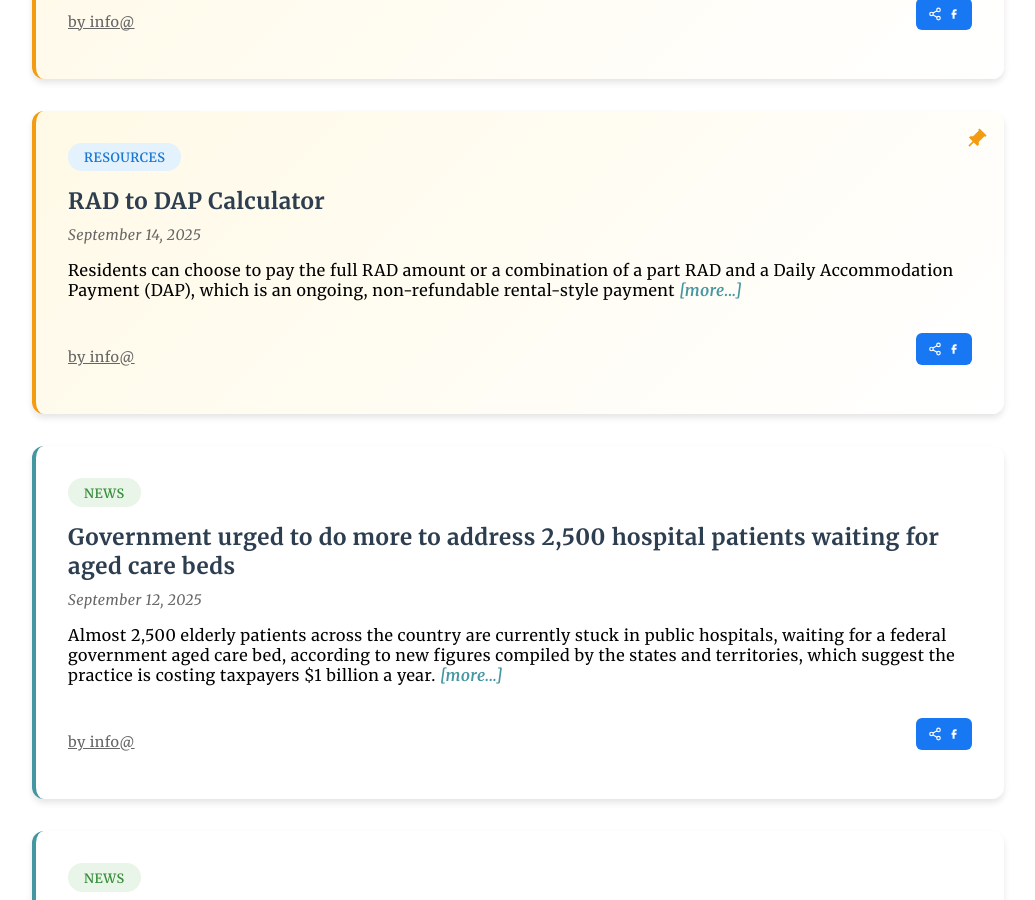
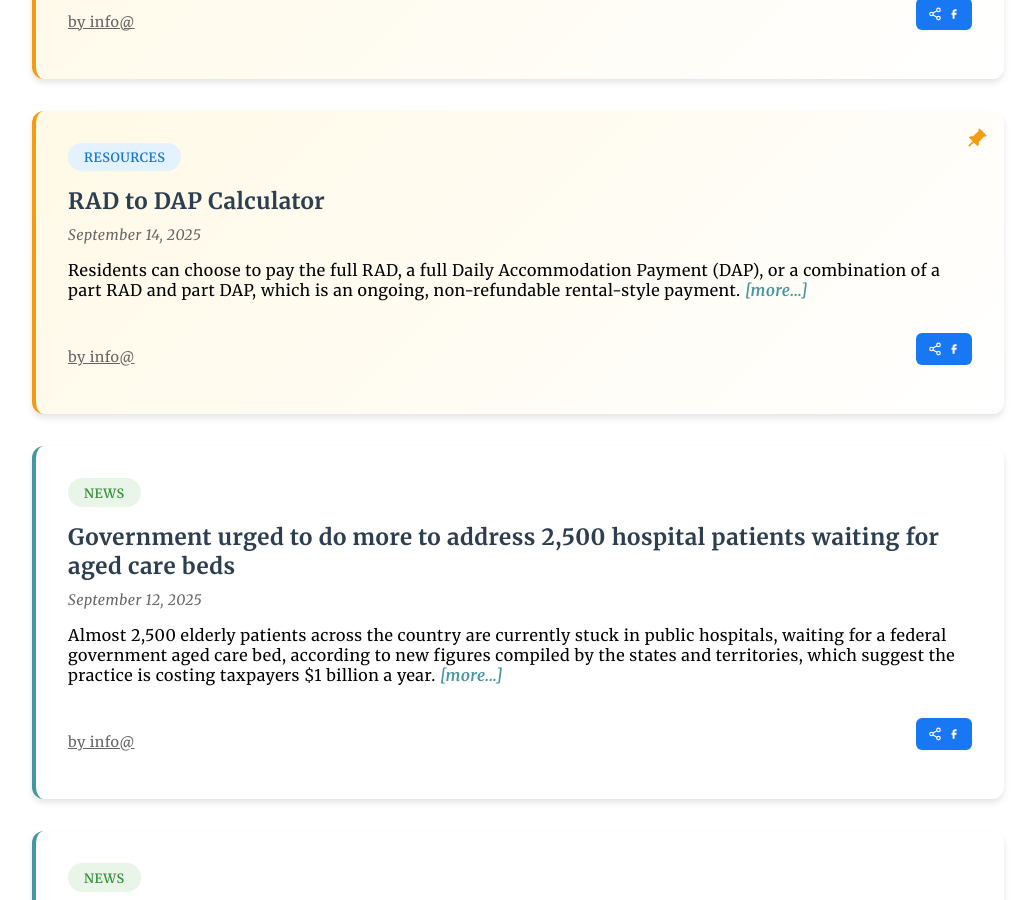
Before and after one commit to dmholyday/pathwaysincare-web, a Jekyll site: the page built from resources/index.html, in a window 1280 px wide and 900 px high, scrolled down 798 px. Shown: the whole window, without its empty margins (122-1157 px from the left). Built offline with Jekyll 4.4.1, drawn with Linux system fonts in a browser that asks for light colours; some of the changed lines change nothing that is shown.

Commit message:
some text content fixes

```diff
--- a/resources/index.html
+++ b/resources/index.html
@@ -42,16 +42,17 @@
                     <p>Here you will find useful links and information. <span class="read-more-indicator">[more...]</span></p>
                 </div>
                 <div class="post-content-full" style="display: none;">
-                    <h4>Useful links and Resources</h4>
-                    <p>Here you will find useful links and information.</p>
+                    <h4>Costs & Fees</h4>
+                    <p><a href="https://www.myagedcare.gov.au/understanding-costs" target="_blank" rel="noopener noreferrer">https://www.myagedcare.gov.au/understanding-costs</a> &#x2197;</p>
                     <br>
-                    <p>Costs and fees - <a href="https://www.myagedcare.gov.au/understanding-costs" target="_blank" rel="noopener noreferrer">https://www.myagedcare.gov.au/understanding-costs</a> &#x2197;</p>
+                    <h4>Income & Asset Assessment</h4>
+                    <p><a href="https://www.myagedcare.gov.au/income-and-means-assessments" target="_blank" rel="noopener noreferrer">https://www.myagedcare.gov.au/income-and-means-assessments</a> &#x2197;</p>
                     <br>
-                    <p>Income & Asset Assessment - <a href="https://www.myagedcare.gov.au/income-and-means-assessments" target="_blank" rel="noopener noreferrer">https://www.myagedcare.gov.au/income-and-means-assessments</a> &#x2197;</p>
+                    <h4>Costs Estimator</h4>
+                    <p><a href="https://www.myagedcare.gov.au/how-much-will-i-pay" target="_blank" rel="noopener noreferrer">https://www.myagedcare.gov.au/how-much-will-i-pay</a> &#x2197;</p>
                     <br>
-                    <p>Costs Estimator - <a href="https://www.myagedcare.gov.au/how-much-will-i-pay" target="_blank" rel="noopener noreferrer">https://www.myagedcare.gov.au/how-much-will-i-pay</a> &#x2197;</p>
-                    <br>
-                    <p>New Aged Care Act - <a href="https://www.health.gov.au/our-work/aged-care-act/resources/older-people" target="_blank" rel="noopener noreferrer">https://www.health.gov.au/our-work/aged-care-act/resources/older-people</a> &#x2197;</p>
+                    <h4>New Aged Care Act</h4>
+                    <p><a href="https://www.health.gov.au/our-work/aged-care-act/resources/older-people" target="_blank" rel="noopener noreferrer">https://www.health.gov.au/our-work/aged-care-act/resources/older-people</a> &#x2197;</p>
                 </div>
                 <div class="post-footer">
                     <div class="post-author">by info@</div>
@@ -85,11 +86,11 @@
                     <span class="post-date">September 14, 2025</span>
                 </div>
                 <div class="post-content-preview">
-                    <p>Residents can choose to pay the full RAD amount or a combination of a part RAD and a Daily Accommodation Payment (DAP), which is an ongoing, non-refundable rental-style payment <span class="read-more-indicator">[more...]</span></p>
+                    <p>Residents can choose to pay the full RAD, a full Daily Accommodation Payment (DAP), or a combination of a part RAD and part DAP, which is an ongoing, non-refundable rental-style payment. <span class="read-more-indicator">[more...]</span></p>
                 </div>
                 <div class="post-content-full" style="display: none;">
-                    <p>Residents can choose to pay the full RAD amount or a combination of a part RAD and a Daily Accommodation Payment (DAP), which is an ongoing, non-refundable rental-style payment.</p>
-                    <p>Current MPIR 01/07/2025 to 30/09/2025 = <input type="text" id="mpir-rate" value="7.78" class="calculator-input mpir-input">%  * for latest MPIR, refer to: <a href="https://www.health.gov.au/resources/publications/base-interest-rate-bir-and-maximum-permissible-interest-rate-mpir-for-residential-aged-care" target="_blank" rel="noopener noreferrer">https://www.health.gov.au/resources/publications/base-interest-rate-bir-and-maximum-permissible-interest-rate-mpir-for-residential-aged-care</a> &#x2197;</p>
+                    <p>Residents can choose to pay the full RAD, a full Daily Accommodation Payment (DAP), or a combination of a part RAD and part DAP, which is an ongoing, non-refundable rental-style payment.</p>
+                    <p>Current <strong>MPIR</strong> 01/07/2025 to 30/09/2025 = <input type="text" id="mpir-rate" value="7.78" class="calculator-input mpir-input">%  * for latest <strong>MPIR</strong>, refer to: <a href="https://www.health.gov.au/resources/publications/base-interest-rate-bir-and-maximum-permissible-interest-rate-mpir-for-residential-aged-care" target="_blank" rel="noopener noreferrer">https://www.health.gov.au/resources/publications/base-interest-rate-bir-and-maximum-permissible-interest-rate-mpir-for-residential-aged-care</a> &#x2197;</p>
                     <h4>Daily Accomodation Payment (DAP)</h4>
                     <p>DAP = (RAD x MPIR) / 365</p>
                     <div class="calculator-section">
```
